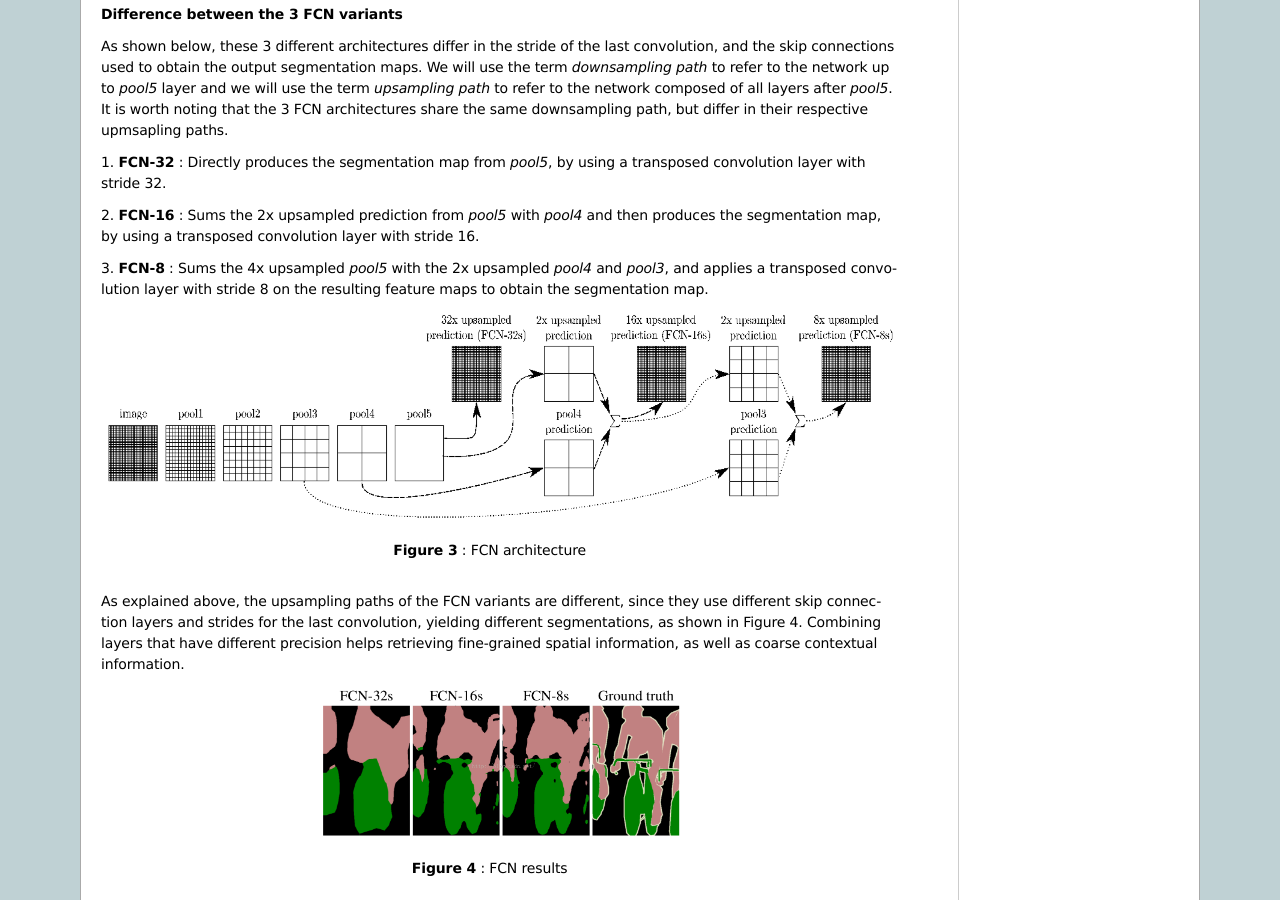
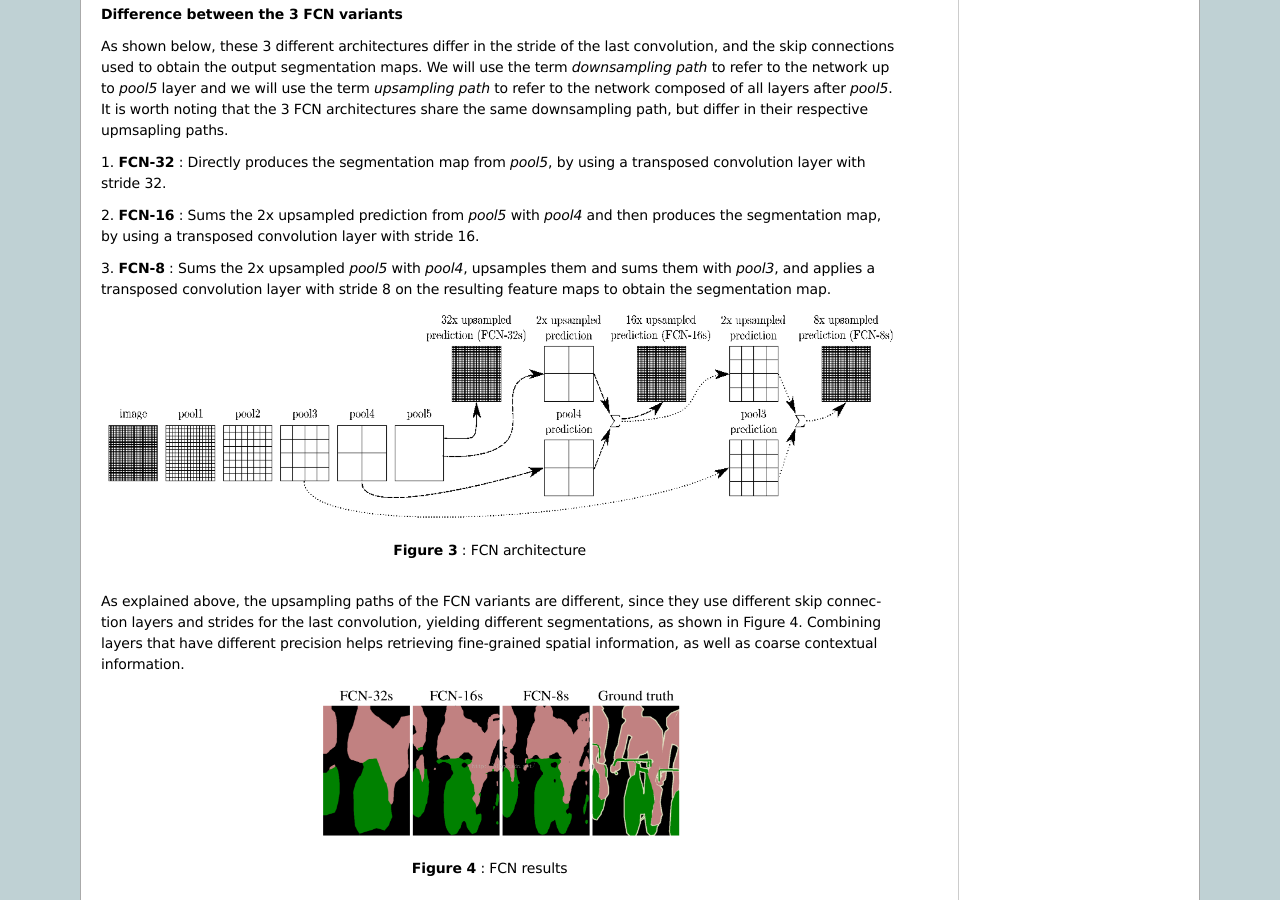
Before and after one commit to lisa-lab/DeepLearningTutorials, a Sphinx documentation site: the page built from doc/fcn_2D_segm.txt, in a window 1280 px wide and 900 px high, scrolled down 1573 px. Built offline with Sphinx 7.4.7, drawn with Linux system fonts in a browser that asks for light colours; formulas are drawn with MathJax 3; pages that are not in the unit, such as notebooks, are missing from menus.

Commit message:
fixed fcn8

```diff
--- a/doc/fcn_2D_segm.txt
+++ b/doc/fcn_2D_segm.txt
@@ -84,9 +84,9 @@ transposed convolution layer with stride 32.
 2. **FCN-16** : Sums the 2x upsampled prediction from *pool5* with *pool4* and then
 produces the segmentation map, by using a transposed convolution layer with stride 16.
 
-3. **FCN-8** : Sums the 4x upsampled *pool5* with the 2x upsampled *pool4* and *pool3*,
-and applies a transposed convolution layer with stride 8 on the resulting feature maps
-to obtain the segmentation map.
+3. **FCN-8** : Sums the 2x upsampled *pool5* with *pool4*, upsamples them and sums them
+with *pool3*, and applies a transposed convolution layer with stride 8 on the resulting
+feature maps to obtain the segmentation map.
 
 
 .. figure:: images/fcn_schema.png
```
